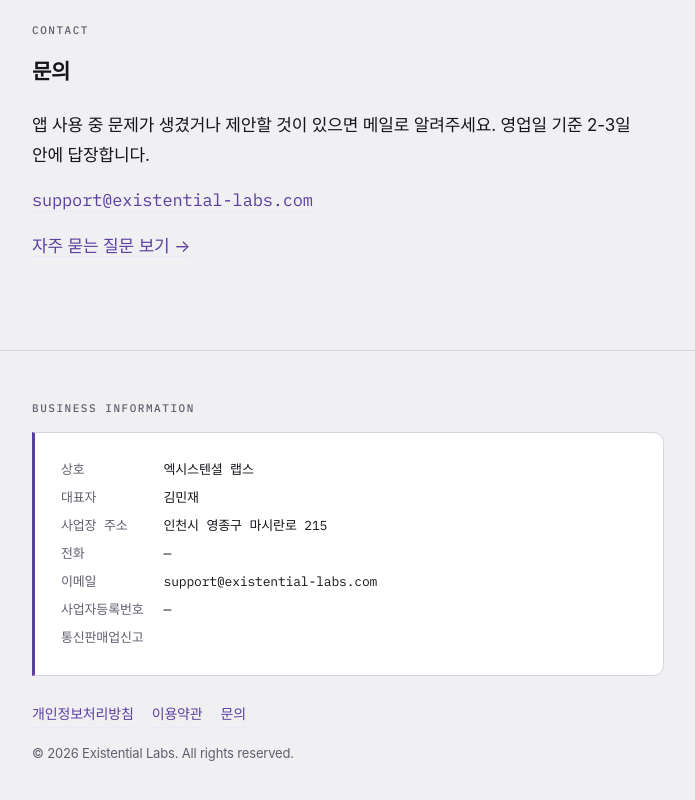
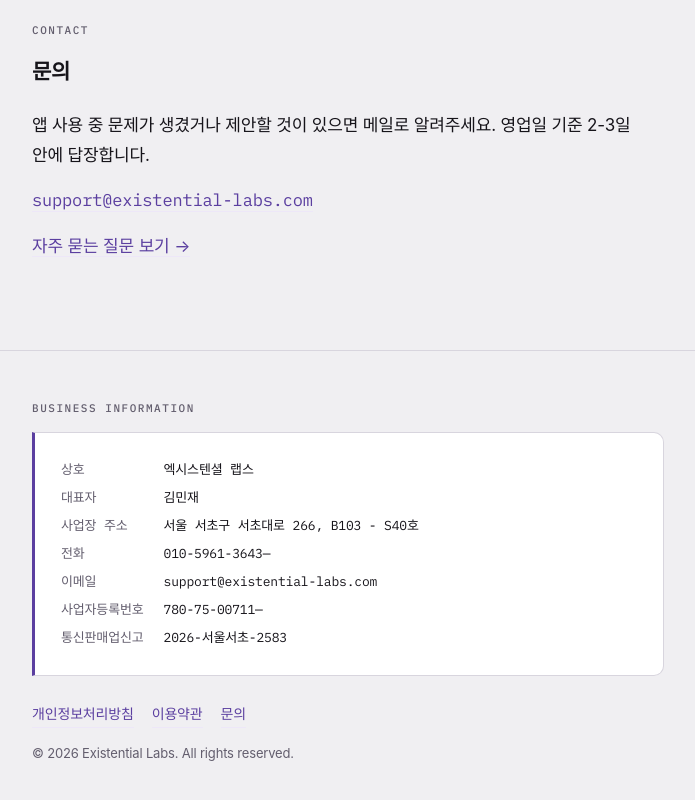
Before and after one commit to u23frd/GenRecall-Support, a plain HTML site: page index.html in a window 1280 px wide. Shown: the part 1195-1995 px from the top of the page, without its empty margins (292-987 px from the left). Drawn offline with Linux system fonts and the light colour scheme; a web font is replaced by a local one.

Commit message:
주소 추가

```diff
--- a/index.html
+++ b/index.html
@@ -221,11 +221,11 @@
       <dl>
         <dt>상호</dt><dd>엑시스텐셜 랩스</dd>
         <dt>대표자</dt><dd>김민재</dd>
-        <dt>사업장 주소</dt><dd>인천시 영종구 마시란로 215</dd>
-        <dt>전화</dt><dd><!-- TODO -->—</dd>
+        <dt>사업장 주소</dt><dd>서울 서초구 서초대로 266, B103 - S40호</dd>
+        <dt>전화</dt><dd>010-5961-3643—</dd>
         <dt>이메일</dt><dd>support@existential-labs.com</dd>
-        <dt>사업자등록번호</dt><dd><!-- TODO -->—</dd>
-        <dt>통신판매업신고</dt><dd><!-- TODO 제NNNN-서울OO-NNNNN호 --></dd>
+        <dt>사업자등록번호</dt><dd>780-75-00711—</dd>
+        <dt>통신판매업신고</dt><dd>2026-서울서초-2583</dd>
       </dl>
     </div>
     <div class="foot-links">
```
